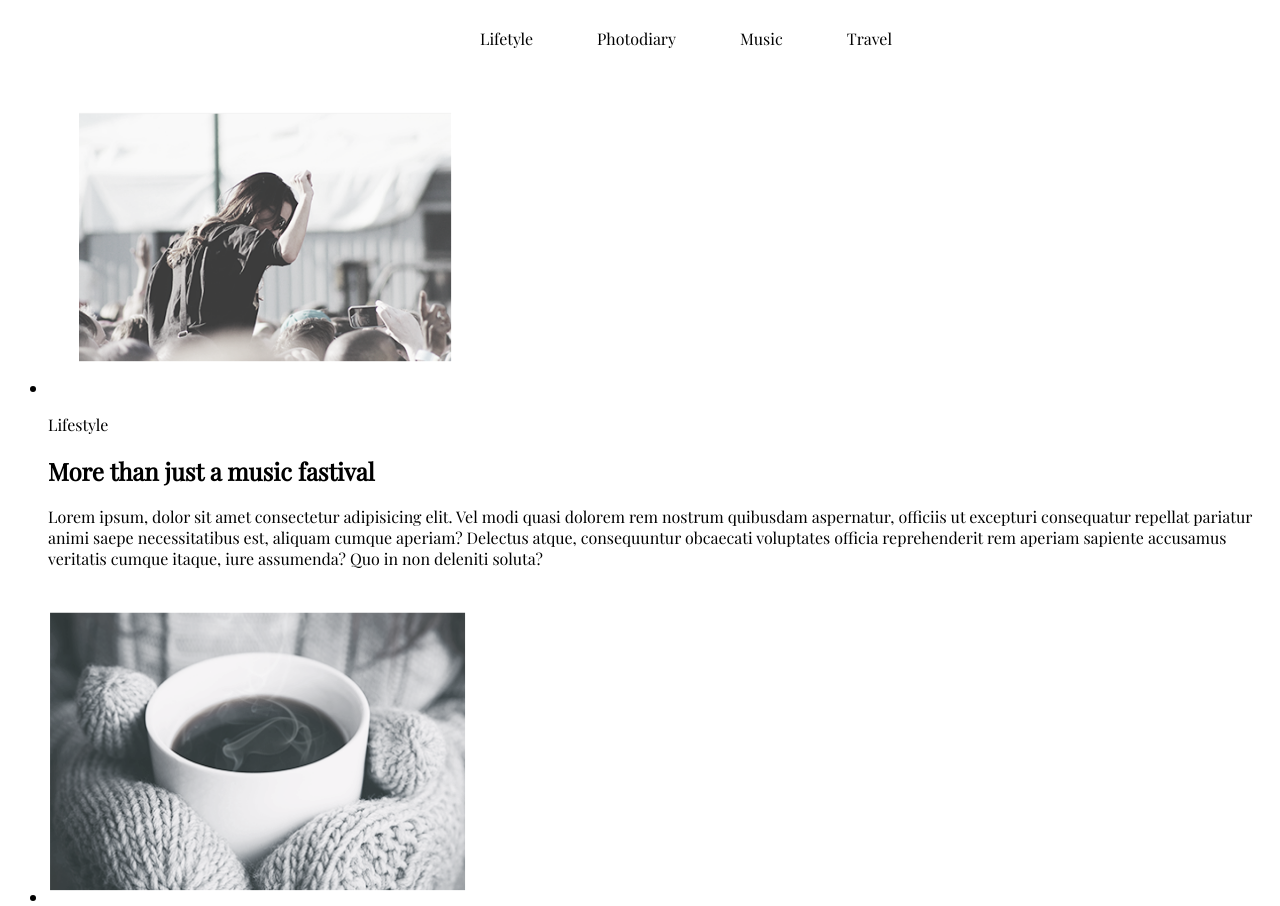
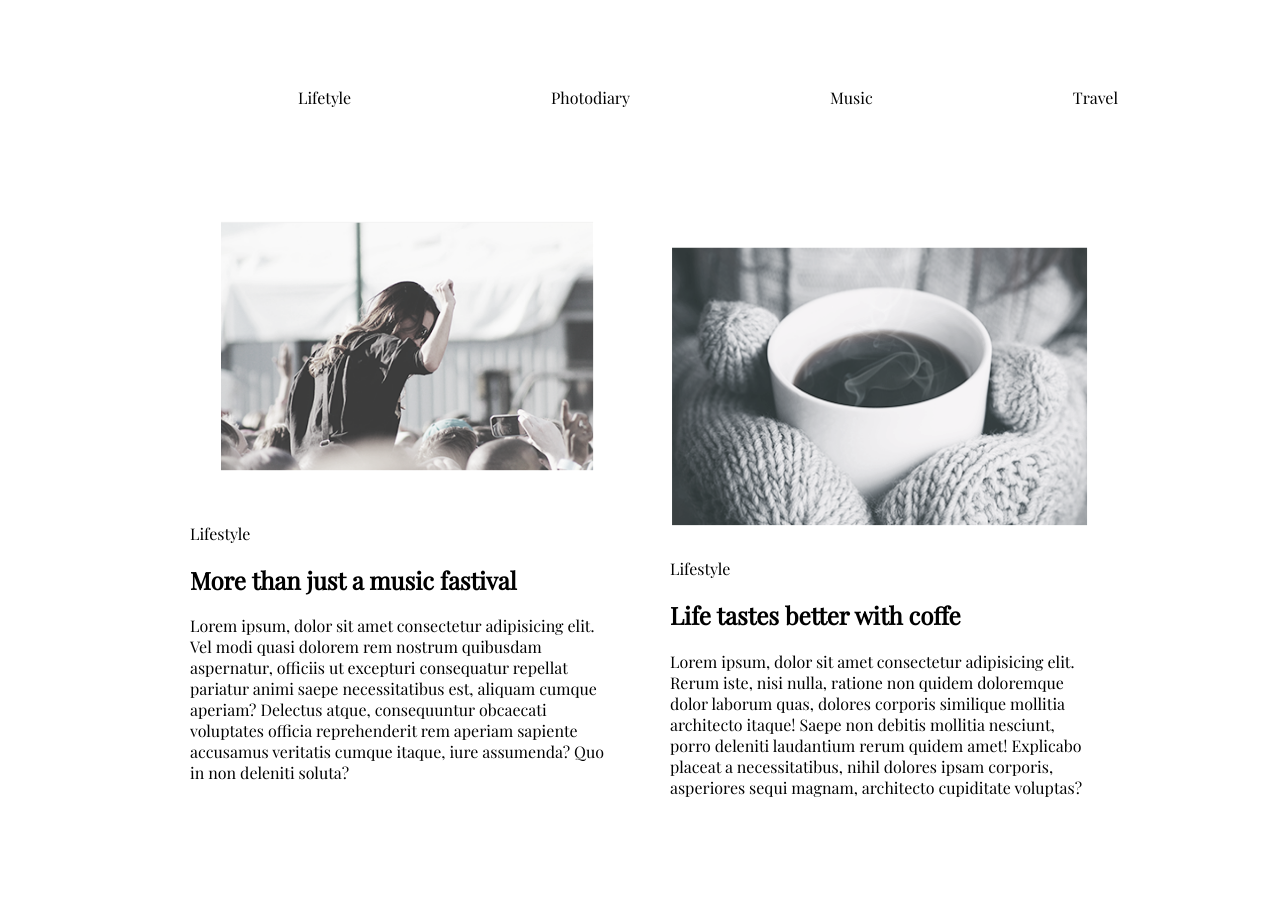
Before and after one commit to vladimirkostroba/goit-markup-hw-04-blog, a plain HTML site: page index.html in a window 1280 px wide. Shown: the top 906 px of the page. Drawn offline with nearby package versions, Linux system fonts and the light colour scheme.

Commit message:
добавил

```diff
--- a/css/intro.css
+++ b/css/intro.css
@@ -15,7 +15,7 @@ body {
   color: var(--link-color);
   text-decoration: none;
   display: block;
-  padding: 12px 32px;
+  padding: 12px 100px;
 }
 
 .link:hover,
@@ -23,14 +23,50 @@ body {
   color: blue;
 }
 
+.vova {
+  display: flex;
+  list-style: none;
+}
+header {
+  margin: 75px 150px 100px 150px;
+}
+
+.gallery {
+  display: flex;
+  justify-content: center;
+}
+.hey-bro {
+  padding: 0px;
+  margin: 0px;
+  list-style: none;
+  width: 900px;
+  display: flex;
+  flex-wrap: wrap;
+}
+
+.item {
+  width: calc(50% - 30px);
+  list-style: none;
+  margin-right: 60px;
+  margin-bottom: 140px;
+}
+
+.item:nth-child(2n) {
+  margin-right: 0px;
+}
+.item:nth-last-child(-n + 2) {
+  margin-bottom: 0px;
+}
+
 .button {
   font-size: 20px;
   line-height: 1.6;
+  display: flex;
+  justify-content: center;
+  margin-top: 60px;
+  height: 60px;
+  width: 160px;
+  border: solid #626262;
+  margin-left: auto;
+  margin-right: auto;
 }
-
-.vova {
-  display: flex;
-  margin-left: 400px;
-  margin-bottom: 50px;
-  list-style: none;
-}
--- a/index.html
+++ b/index.html
@@ -33,9 +33,9 @@
     </header>
 
     <main>
-      <section>
+      <section class="gallery">
         <ul class="hey-bro">
-          <li>
+          <li class="item">
             <img src="./images/image-1.png" width="420" alt="Lifetyle" />
             <p>Lifestyle</p>
             <h2>More than just a music fastival</h2>
@@ -49,7 +49,7 @@
               deleniti soluta?
             </p>
           </li>
-          <li>
+          <li class="item">
             <img src="./images/image-2.png" width="420" alt="lifestyle" />
             <p>Lifestyle</p>
             <h2>Life tastes better with coffe</h2>
@@ -63,7 +63,7 @@
               voluptas?
             </p>
           </li>
-          <li>
+          <li class="item">
             <img src="./images/image-3.png" width="420" alt="lifestyle" />
             <p>Photodiary</p>
             <h2>American dream</h2>
@@ -75,8 +75,8 @@
               necessitatibus pariatur debitis. Molestiae exercitationem libero
               quas officia nam maxime laboriosam quo rerum architecto nihil!
             </p>
-          </li>
-          <li>
+          </liclass="item">
+          <li class="item">
             <img src="./images/image-4.png" width="420" alt="lifestyle" />
             <p>Photodiary</p>
             <h2>A day exploring the Alps</h2>
@@ -90,7 +90,7 @@
               doloremque fuga?
             </p>
           </li>
-          <li>
+          <li class="item">
             <img src="./images/5.jpg" width="420" alt="lifestyle" />
             <p>Lifestyle</p>
             <h2>Top 10 song for running</h2>
@@ -104,7 +104,7 @@
               doloremque fuga?
             </p>
           </li>
-          <li>
+          <li class="item">
             <img src="./images/6.jpg" width="420" alt="lifestyle" />
             <p>Lifestyle</p>
             <h2>Cold winter days</h2>
@@ -119,8 +119,8 @@
             </p>
           </li>
         </ul>
-        <button class="button">Load more</button>
       </section>
+      <button class="button">Load more</button>
     </main>
   </body>
 </html>
```
